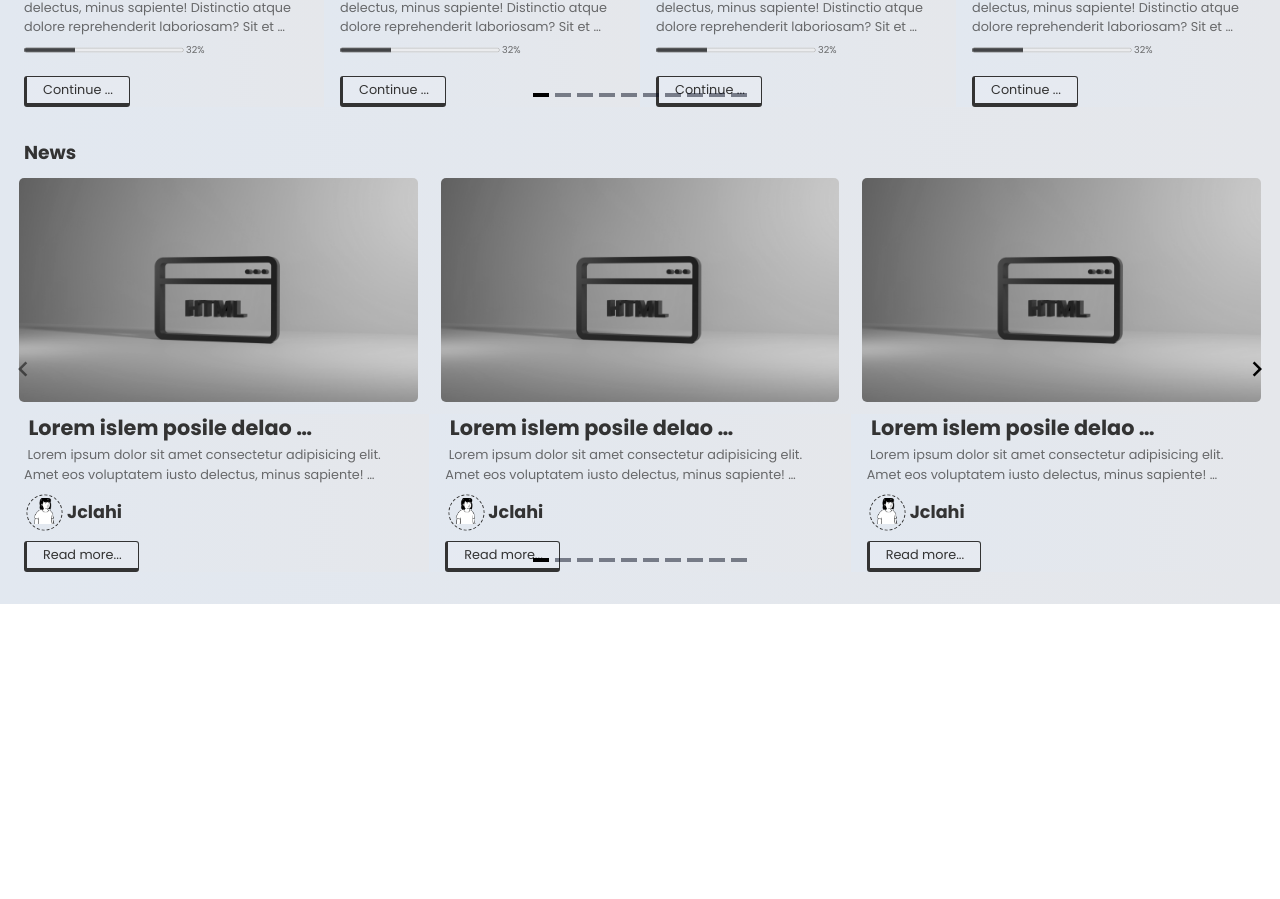
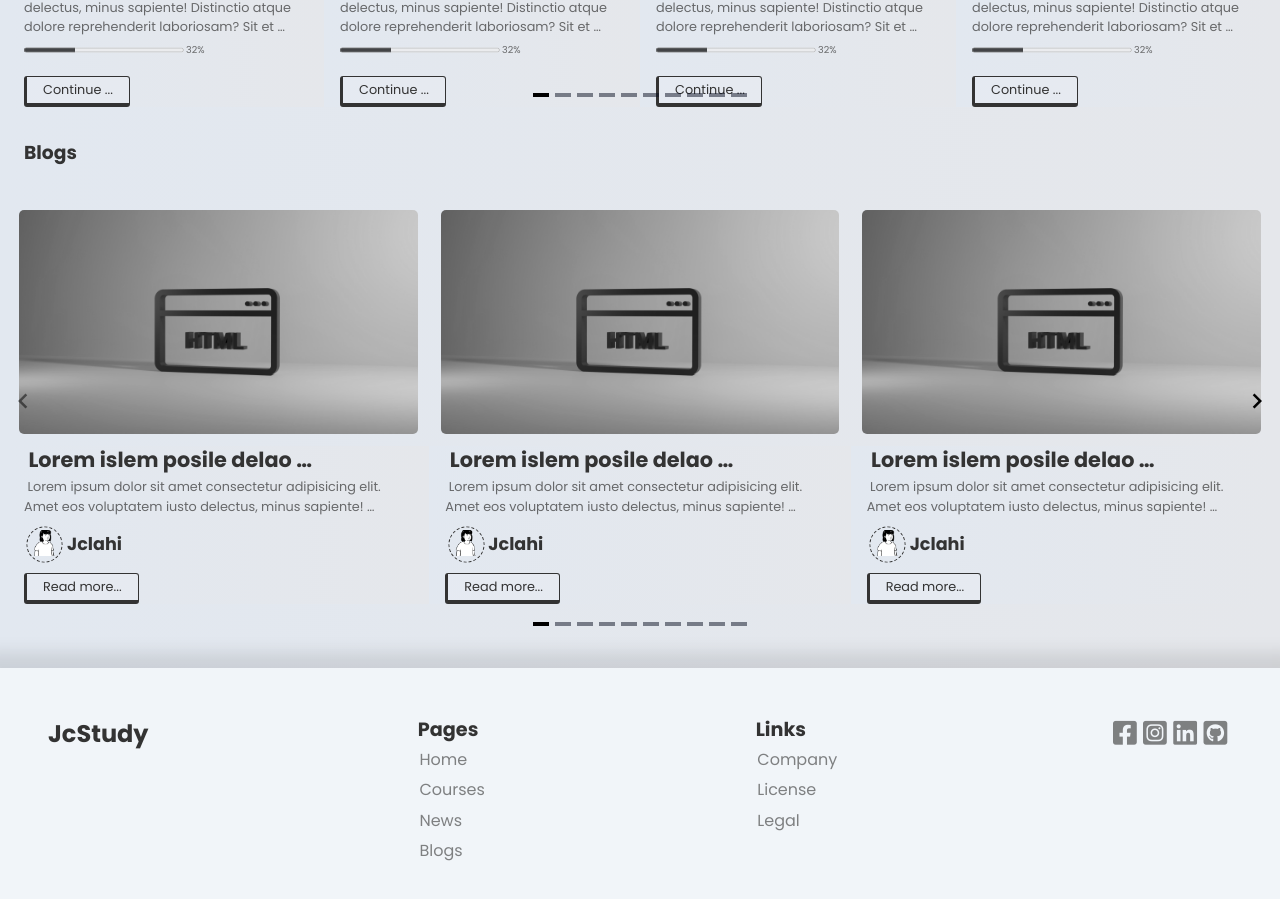
Before and after one commit to NghiaLam11/Challenge-7-JcStudy, a Vue app: page / in a window 1280 px wide. Shown: the part 1211-2110 px from the top of the page. Before the commit the page ends 1815 px from the top, so only its background shows below. Built offline with nearby package versions, Linux system fonts and the light colour scheme.

Commit message:
add footer

```diff
--- a/src/App.vue
+++ b/src/App.vue
@@ -4,11 +4,12 @@
     <main class="body">
       <router-view></router-view>
     </main>
-    <footer class="footer"></footer>
+    <footer><FooterSection /></footer>
   </div>
 </template>
 <script setup lang="ts">
 import NavBar from "./components/NavBar.vue";
+import FooterSection from "./components/FooterSection.vue";
 import { onMounted, watch, ref } from "vue";
 // import { useRouter } from "vue-router";
 import { useRoute } from "vue-router";
--- /dev/null
+++ b/src/components/FooterSection.vue
@@ -0,0 +1,106 @@
+<template>
+  <div class="footer footer-bg-color">
+    <div class="footer-wrapper container">
+      <div class="footer-logo">
+        <h2>JcStudy</h2>
+      </div>
+      <ul class="footer-list">
+        <h4 class="footer-topic">Pages</h4>
+        <li class="footer-item">
+          <router-link to="/" class="footer-link">Home</router-link>
+        </li>
+        <li class="footer-item">
+          <router-link to="/" class="footer-link">Courses</router-link>
+        </li>
+        <li class="footer-item">
+          <router-link to="/" class="footer-link">News</router-link>
+        </li>
+        <li class="footer-item">
+          <router-link to="/" class="footer-link">Blogs</router-link>
+        </li>
+      </ul>
+      <ul class="footer-list">
+        <h4 class="footer-topic">Links</h4>
+
+        <li class="footer-item">
+          <a href="/" class="footer-link">Company</a>
+        </li>
+        <li class="footer-item">
+          <a href="/" class="footer-link">License</a>
+        </li>
+        <li class="footer-item">
+          <a href="/" class="footer-link">Legal</a>
+        </li>
+      </ul>
+      <ul class="footer-list">
+        <li class="footer-item">
+          <a href="/" class="footer-link"
+            ><i class="fab fa-facebook-square"></i
+          ></a>
+          <a href="/" class="footer-link"
+            ><i class="fab fa-instagram-square"></i
+          ></a>
+          <a href="/" class="footer-link"><i class="fab fa-linkedin"></i></a>
+          <a href="/" class="footer-link"
+            ><i class="fab fa-github-square"></i
+          ></a>
+        </li>
+      </ul>
+    </div>
+  </div>
+</template>
+
+<style lang="scss" scoped>
+.footer {
+  padding: 2rem;
+  box-shadow: 0 0 1rem 1rem rgba(0, 0, 0, 0.1);
+  .footer-wrapper {
+    display: flex;
+    justify-content: space-between;
+    padding: 1rem;
+    .footer-list {
+      display: flex;
+      flex-direction: column;
+      list-style: none;
+      .footer-topic {
+        font-size: 1.2rem;
+      }
+      .footer-item {
+        padding: 0.2rem 0.1rem;
+        .footer-link {
+            text-decoration: none;
+            color: inherit;
+            opacity: 0.6;
+        }
+        .footer-link:hover {
+            text-decoration: underline;
+            opacity: 0.8;
+        }
+      }
+
+    }
+    .footer-list:last-child {
+        .footer-item {
+            .footer-link {
+                padding: 0.2rem;
+                i {
+                    font-size: 1.7rem;
+                }
+            }
+        }
+    }
+  }
+}
+@media screen and (max-width: 768px) {
+  .footer {
+    padding: 0rem;
+  }
+  .footer-wrapper {
+    flex-direction: column;
+    .footer-list {
+      padding-left: 0;
+      padding: 1rem 0;
+    }
+  }
+}
+</style>
--- a/src/components/Home.vue
+++ b/src/components/Home.vue
@@ -93,11 +93,11 @@
       </Carousel>
     </div>
 
-    <div class="news">
+    <div class="blogs">
       <div class="topic">
-        <h3>News</h3>
+        <h3>Blogs</h3>
       </div>
-      <Carousel :breakpoints="breakpointsnews">
+      <Carousel :breakpoints="breakpointsblogs">
         <Slide v-for="slide in 10" :key="slide">
           <div class="card-item">
             <div class="thumbnail">
@@ -202,7 +202,7 @@ const breakpointsunlock = ref({
     snapAlign: "center",
   },
 });
-const breakpointsnews = ref({
+const breakpointsblogs = ref({
   0: {
     itemsToShow: 1,
     snapAlign: "center",
@@ -453,9 +453,9 @@ const breakpointsnews = ref({
   }
 }
 // ------------------------------- END COURSES UNLOCK CSS STYLE------------------------------------------------
-// ------------------------------- START NEWS CSS STYLE------------------------------------------------
+// ------------------------------- START Blogs CSS STYLE------------------------------------------------
 
-.news {
+.blogs {
   margin: 2rem 0;
   .topic {
     margin-left: 1rem;
@@ -464,15 +464,17 @@ const breakpointsnews = ref({
     display: flex;
     flex-direction: column;
     cursor: pointer;
-    overflow: hidden;
+    padding: 2rem 0;
     .thumbnail {
       width: 100%;
       height: 100%;
       padding: 0.7rem;
+      border-radius: 5px;
+      overflow: hidden;
 
-      transition: all 0.9s ease;
-      filter: grayscale(1);
       img {
+        transition: all 0.9s ease;
+        filter: grayscale(1);
         object-fit: cover;
         width: 100%;
         min-height: 180px;
@@ -567,24 +569,14 @@ const breakpointsnews = ref({
     }
   }
   .card-item:hover .card-right {
-    transform: translateX(1.5rem);
+    transform: translateY(1.5rem);
     border-radius: 5px;
   }
-  .card-item:hover .thumbnail {
+  .card-item:hover .thumbnail img {
     filter: grayscale(0);
-    transform: translateX(2rem);
-    animation: filterAni 1s ease-in-out;
-  }
-  @keyframes filterAni {
-    from {
-      filter: hue-rotate(90deg);
-    }
-    to {
-      filter: hue-rotate(0);
-    }
   }
 }
-// ------------------------------- END NEWS CSS STYLE------------------------------------------------
+// ------------------------------- END Blogs CSS STYLE------------------------------------------------
 @media screen and (min-width: 538px) and (max-width: 889px) {
   .hero-right,
   .hero-left {
--- a/src/style.scss
+++ b/src/style.scss
@@ -23,6 +23,9 @@ html {
   .accent-color {
     accent-color: black !important;
   }
+  .footer-bg-color {
+    background-color: #f1f5f9;
+  }
 }
 
 .dark {
@@ -42,6 +45,9 @@ html {
   }
   .accent-color {
     accent-color: white !important;
+  }
+  .footer-bg-color {
+    background-color: #020617;
   }
 }
 
```
